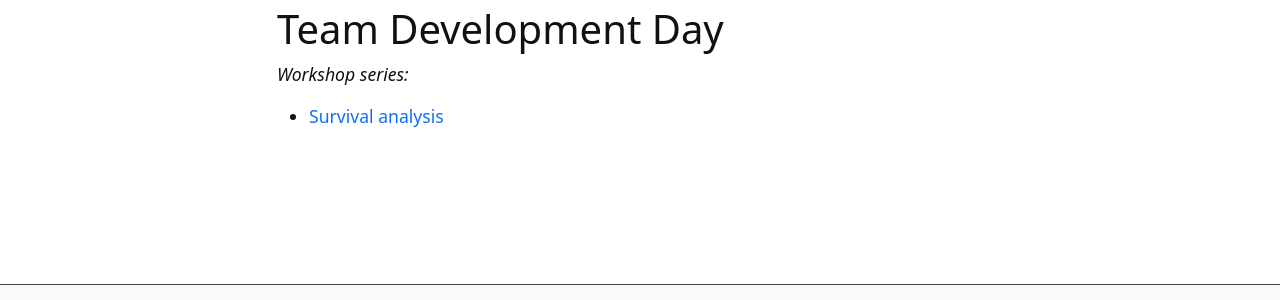
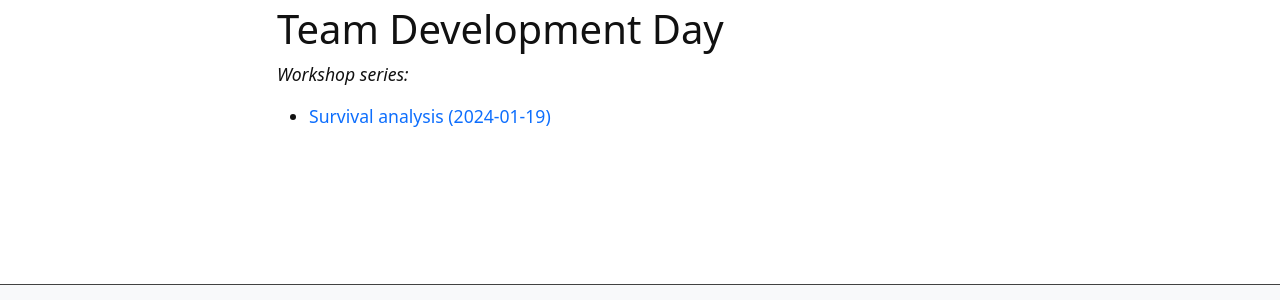
Before and after one commit to rexaamiri/rexaamiri.github.io, a Jekyll site: the page built from index.md, in a window 1280 px wide. Shown: the part 375-675 px from the top of the page. Built offline with Jekyll 4.4.1, drawn with Linux system fonts in a browser that asks for light colours.

Commit message:
Update index.md

```diff
--- a/index.md
+++ b/index.md
@@ -9,4 +9,4 @@ layout: page
 
 *Workshop series:*
 
-- [Survival analysis](https://rexaamiri.github.io/cbeh)
+- [Survival analysis (2024-01-19)](https://rexaamiri.github.io/cbeh)
```
